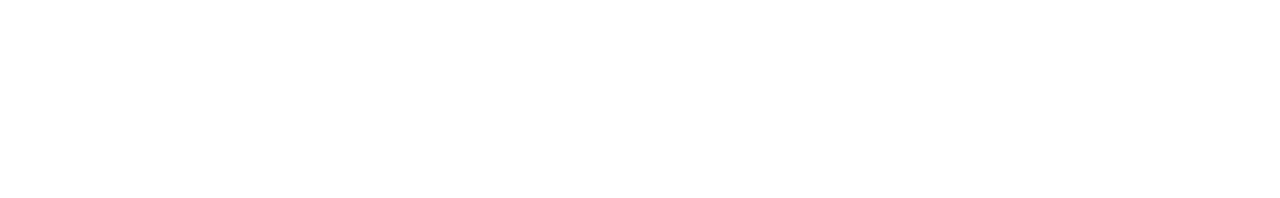
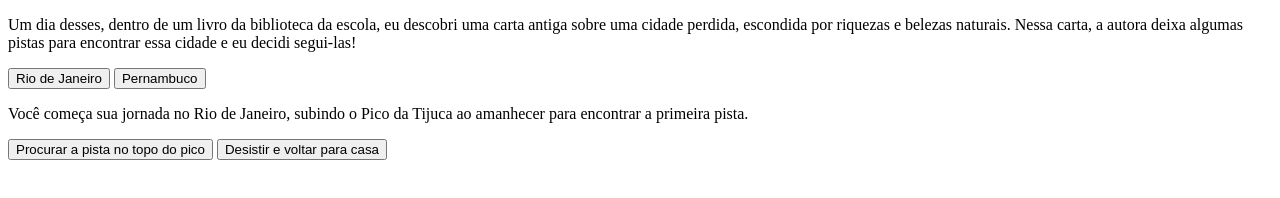
Before and after one commit to zecanecao/CRIANDO-UMA-AVENTURA, a plain HTML site: page index.html in a window 1280 px wide. Drawn offline with Linux system fonts and the light colour scheme.

Commit message:
Add files via upload

```diff
--- a/index.html
+++ b/index.html
@@ -1,11 +1,32 @@
 <!DOCTYPE html>
 <html lang="pt-BR">
+
 <head>
     <meta charset="UTF-8">
     <meta name="viewport" content="width=device-width, initial-scale=1.0">
     <title>Em busca da cidade perdida</title>
 </head>
+
 <body>
+    <main>
+        <div class="passo" id="passo-0">
 
+            <p>Um dia desses, dentro de um livro da biblioteca da escola, eu descobri uma carta antiga sobre uma cidade
+                perdida, escondida por riquezas e belezas naturais. Nessa carta, a autora deixa algumas pistas para
+                encontrar essa cidade e eu decidi segui-las!</p>
+
+            <button class="btn-proximo" data-proximo="1">Rio de Janeiro</button>
+            <button class="btn-proximo" data-proximo="2">Pernambuco</button>
+        </div>
+
+        <div class="passo" id="passo-1">
+
+            <p>Você começa sua jornada no Rio de Janeiro, subindo o Pico da Tijuca ao amanhecer para encontrar a
+                primeira pista.</p>
+            <button class="btn-proximo" data-proximo="3">Procurar a pista no topo do pico</button>
+            <button class="btn-proximo" data-proximo="4">Desistir e voltar para casa</button>
+        </div>
+    </main>
 </body>
+
 </html>
```
